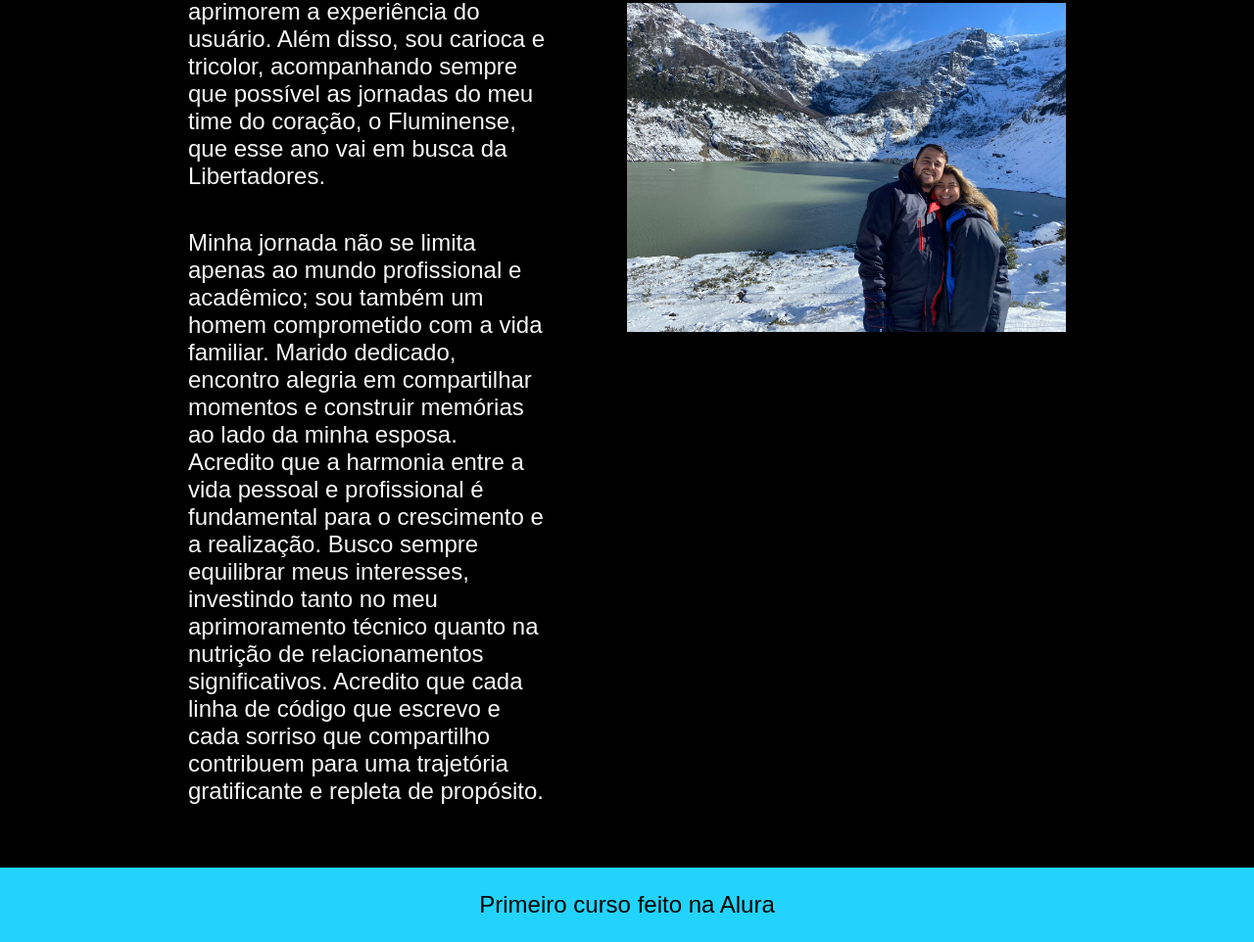
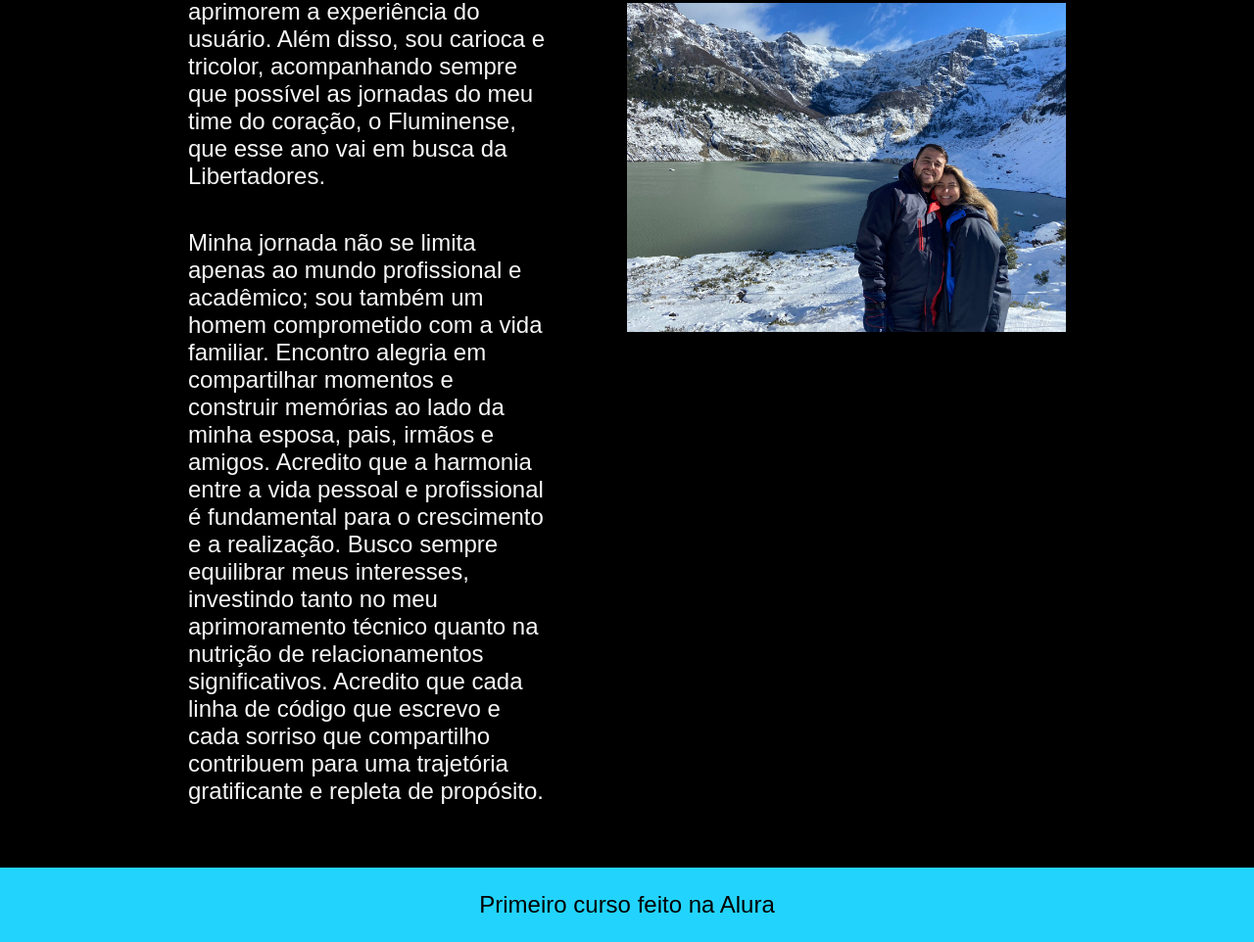
Before and after one commit to Igorlucas93/Portfolio, a plain HTML site: page about.html in a window 1280 px wide. Shown: the part 597-1559 px from the top of the page at 98% size. Drawn offline with nearby package versions, Linux system fonts and the light colour scheme.

Commit message:
Update about.html

```diff
--- a/about.html
+++ b/about.html
@@ -18,7 +18,7 @@
         <section class="apresentacao__conteudo">
             <h1 class="apresentacao__conteudo__titulo">Sobre mim</h1>
             <p class="apresentacao__conteudo__texto">Sou o Igor Lucas, um entusiasta da tecnologia e do mundo digital, com 30 anos de idade. Estou prestes a concluir minha graduação em Análise de Sistemas, o que tem me proporcionado um profundo entendimento do universo da programação e da resolução de desafios complexos. Com uma paixão especial pelo desenvolvimento front-end, estou ansioso para criar interfaces intuitivas e atraentes que aprimorem a experiência do usuário. Além disso, sou carioca e tricolor, acompanhando sempre que possível as jornadas do meu time do coração, o Fluminense, que esse ano vai em busca da Libertadores.</p>
-            <p class="apresentacao__conteudo__texto">Minha jornada não se limita apenas ao mundo profissional e acadêmico; sou também um homem comprometido com a vida familiar. Marido dedicado, encontro alegria em compartilhar momentos e construir memórias ao lado da minha esposa. Acredito que a harmonia entre a vida pessoal e profissional é fundamental para o crescimento e a realização. Busco sempre equilibrar meus interesses, investindo tanto no meu aprimoramento técnico quanto na nutrição de relacionamentos significativos. Acredito que cada linha de código que escrevo e cada sorriso que compartilho contribuem para uma trajetória gratificante e repleta de propósito.</p>
+            <p class="apresentacao__conteudo__texto">Minha jornada não se limita apenas ao mundo profissional e acadêmico; sou também um homem comprometido com a vida familiar. Encontro alegria em compartilhar momentos e construir memórias ao lado da minha esposa, pais, irmãos e amigos. Acredito que a harmonia entre a vida pessoal e profissional é fundamental para o crescimento e a realização. Busco sempre equilibrar meus interesses, investindo tanto no meu aprimoramento técnico quanto na nutrição de relacionamentos significativos. Acredito que cada linha de código que escrevo e cada sorriso que compartilho contribuem para uma trajetória gratificante e repleta de propósito.</p>
         </section>
         <img class="foto" src="./assets/danigor.jpg" alt="Foto do Igor e sua esposa Dani">
     </main>
```
